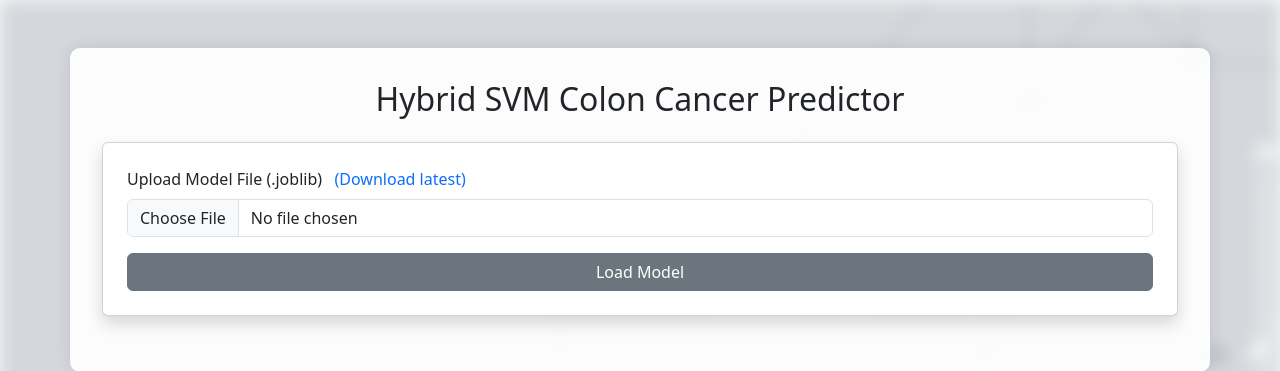
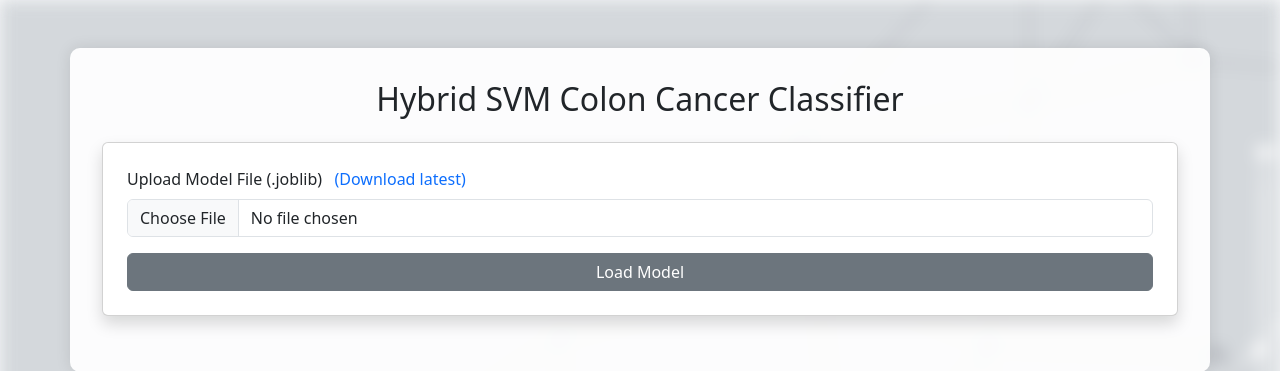
Before and after one commit to ruqayashar1/HYBRID-SVM, a Flask app: page / in a window 1280 px wide. Shown: the top 371 px of the page. Run offline with Flask 3, Linux system fonts and the light colour scheme.

Commit message:
Updated the title

```diff
--- a/templates/index.html
+++ b/templates/index.html
@@ -44,7 +44,7 @@
 </head>
 <body class="bg-light">
   <div class="container mt-5">
-    <h2 class="mb-4 text-center">Hybrid SVM Colon Cancer Predictor</h2>
+    <h2 class="mb-4 text-center">Hybrid SVM Colon Cancer Classifier</h2>
 
     <!-- One-time toast after model upload -->
     {% if model_just_uploaded %}
```
